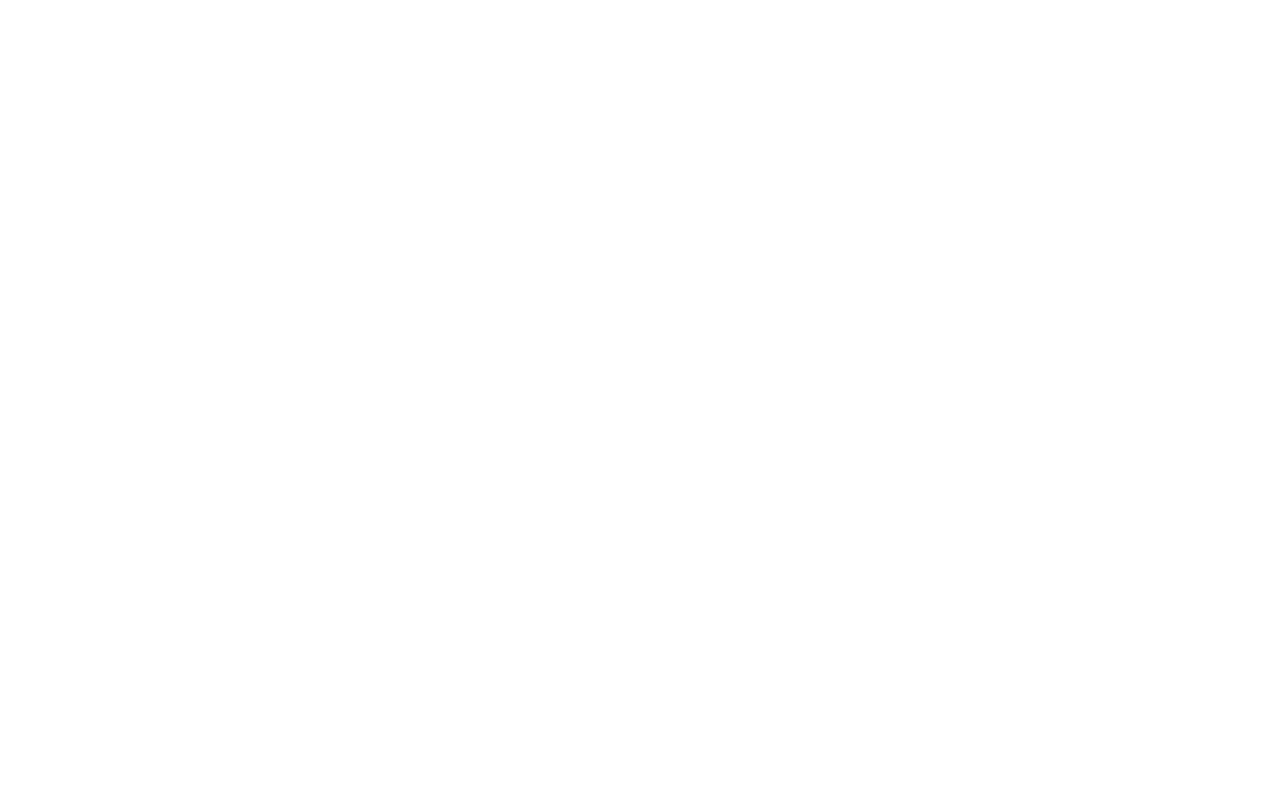
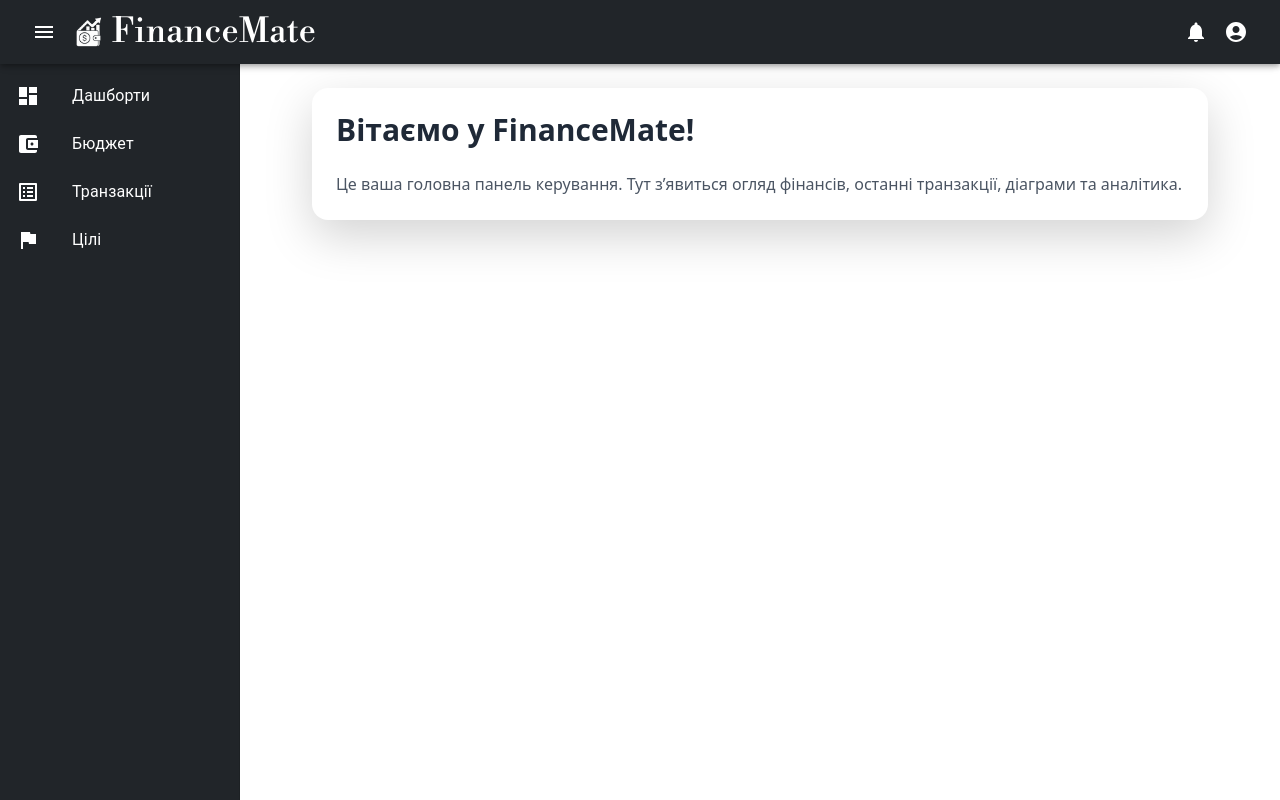
Before and after one commit to VeronikaNychyporuk/FinanceMate, a React (Create React App) app in the folder frontend/: page /dashboard in a window 1280 px wide. Before the commit this address had no page. Built offline with nearby package versions, Linux system fonts and the light colour scheme.

Commit message:
add Layout

```diff
--- a/frontend/package.json
+++ b/frontend/package.json
@@ -3,6 +3,10 @@
   "version": "0.1.0",
   "private": true,
   "dependencies": {
+    "@emotion/react": "^11.14.0",
+    "@emotion/styled": "^11.14.0",
+    "@mui/icons-material": "^7.1.0",
+    "@mui/material": "^7.1.0",
     "@testing-library/dom": "^10.4.0",
     "@testing-library/jest-dom": "^6.6.3",
     "@testing-library/react": "^16.2.0",
--- /dev/null
+++ b/frontend/src/components/Layout.jsx
@@ -0,0 +1,156 @@
+import React, { useState } from 'react';
+import {
+  AppBar, Toolbar, IconButton, Typography, Drawer, List, ListItemButton,
+  ListItemIcon, ListItemText, Menu, MenuItem, Box
+} from '@mui/material';
+import {
+  Menu as MenuIcon, Notifications, AccountCircle,
+  Dashboard, AccountBalanceWallet, ListAlt, Flag
+} from '@mui/icons-material';
+import { useNavigate } from 'react-router-dom';
+import logo from '../assets/logo.png';
+
+const drawerWidth = 240;
+
+export default function Layout({ children }) {
+  const [open, setOpen] = useState(true);
+  const [anchorEl, setAnchorEl] = useState(null);
+  const navigate = useNavigate();
+
+  const handleDrawerToggle = () => {
+    setOpen(!open);
+  };
+
+  const handleMenu = (event) => {
+    setAnchorEl(event.currentTarget);
+  };
+
+  const handleClose = () => {
+    setAnchorEl(null);
+  };
+
+  const handleProfileAction = (action) => {
+    handleClose();
+    if (action === 'logout') {
+      // Додай свій logout-обробник
+      console.log('Logout');
+    } else {
+      navigate(`/${action}`);
+    }
+  };
+
+  const navItems = [
+    { label: 'Дашборти', icon: <Dashboard />, path: '/dashboard' },
+    { label: 'Бюджет', icon: <AccountBalanceWallet />, path: '/budgets' },
+    { label: 'Транзакції', icon: <ListAlt />, path: '/transactions' },
+    { label: 'Цілі', icon: <Flag />, path: '/goals' }
+  ];
+
+  return (
+    <Box sx={{ display: 'flex' }}>
+      {/* Верхній navbar */}
+      <AppBar position="fixed" sx={{ zIndex: 1300, backgroundColor: '#212529' }}>
+        <Toolbar className="flex justify-between">
+          <div className="flex items-center gap-2">
+            <IconButton
+                color="inherit"
+                onClick={handleDrawerToggle}
+                sx={{
+                    '&:hover': {
+                        backgroundColor: 'rgba(255,255,255,0.1)',
+                    },
+                    transition: 'background-color 0.2s ease'
+                }}
+            >
+              <MenuIcon />
+            </IconButton>
+            <img src={logo} alt="Logo" className="h-8" />
+            <Typography variant="h4" sx={{ fontFamily: 'Libre Bodoni, serif' }}>
+              FinanceMate
+            </Typography>
+          </div>
+          <div>
+            <IconButton
+                color="inherit"
+                onClick={() => navigate('/notifications')}
+                sx={{
+                    '&:hover': {
+                        backgroundColor: 'rgba(255,255,255,0.1)',
+                    },
+                    transition: 'background-color 0.2s ease'
+                }}
+            >
+                <Notifications />
+            </IconButton>
+
+            <IconButton
+                color="inherit"
+                onClick={handleMenu}
+                sx={{
+                    '&:hover': {
+                        backgroundColor: 'rgba(255,255,255,0.1)',
+                    },
+                    transition: 'background-color 0.2s ease'
+                }}
+            >
+                <AccountCircle />
+            </IconButton>
+            <Menu
+              anchorEl={anchorEl}
+              open={Boolean(anchorEl)}
+              onClose={handleClose}
+            >
+              <MenuItem onClick={() => handleProfileAction('profile')}>Профіль</MenuItem>
+              <MenuItem onClick={() => handleProfileAction('settings')}>Налаштування</MenuItem>
+              <MenuItem onClick={() => handleProfileAction('logout')}>Вийти</MenuItem>
+            </Menu>
+          </div>
+        </Toolbar>
+      </AppBar>
+
+      {/* Бічний drawer */}
+      <Drawer
+        variant="persistent"
+        anchor="left"
+        open={open}
+        sx={{
+          width: drawerWidth,
+          flexShrink: 0,
+          '& .MuiDrawer-paper': {
+            width: drawerWidth,
+            backgroundColor: '#212529',
+            color: 'white',
+            boxSizing: 'border-box',
+          },
+        }}
+      >
+        <Toolbar />
+        <List>
+          {navItems.map((item) => (
+            <ListItemButton
+              key={item.label}
+              onClick={() => navigate(item.path)}
+              sx={{
+                '&:hover': {
+                    backgroundColor: 'rgba(255, 255, 255, 0.1)',
+                },
+                transition: 'background-color 0.2s ease'
+              }}
+            >
+              <ListItemIcon sx={{ color: 'white' }}>
+                {item.icon}
+              </ListItemIcon>
+              <ListItemText primary={item.label} />
+            </ListItemButton>
+          ))}
+        </List>
+      </Drawer>
+
+      {/* Основний контент */}
+      <Box component="main" sx={{ flexGrow: 1, p: 3 }}>
+        <Toolbar /> {/* для відступу під navbar */}
+        {children}
+      </Box>
+    </Box>
+  );
+}
--- /dev/null
+++ b/frontend/src/features/DashboardPage.jsx
@@ -0,0 +1,13 @@
+import React from 'react';
+
+export default function DashboardPage() {
+  return (
+    <div className="max-w-4xl mx-auto p-6 bg-white rounded-2xl shadow-lg">
+      <h1 className="text-3xl font-bold text-gray-800 mb-4">Вітаємо у FinanceMate!</h1>
+      <p className="text-gray-600">
+        Це ваша головна панель керування. Тут зʼявиться огляд фінансів, останні транзакції,
+        діаграми та аналітика.
+      </p>
+    </div>
+  );
+}
--- a/frontend/src/router/AppRouter.jsx
+++ b/frontend/src/router/AppRouter.jsx
@@ -5,6 +5,8 @@ import RegisterPage from '../features/RegisterPage';
 import EmailVerificationPage from '../features/EmailVerificationPage';
 import ForgotPasswordPage from '../features/ForgotPasswordPage';
 import ResetPasswordPage from '../features/ResetPasswordPage';
+import DashboardPage from '../features/DashboardPage';
+import Layout from '../components/Layout';
 
 function AppRouter() {
   return (
@@ -15,6 +17,7 @@ function AppRouter() {
       <Route path="/verify-email" element={<EmailVerificationPage />} />
       <Route path="/forgot-password" element={<ForgotPasswordPage />} />
       <Route path="/reset-password" element={<ResetPasswordPage />} />
+      <Route path="/dashboard" element={<Layout><DashboardPage /></Layout>}/>
     </Routes>
   );
 }
```
Also changed, not shown: 1 other file (tests, documents, lock files or other folders).
